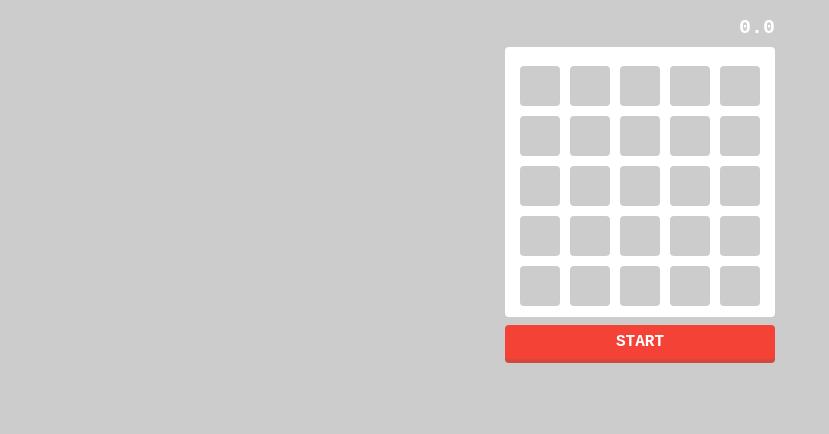
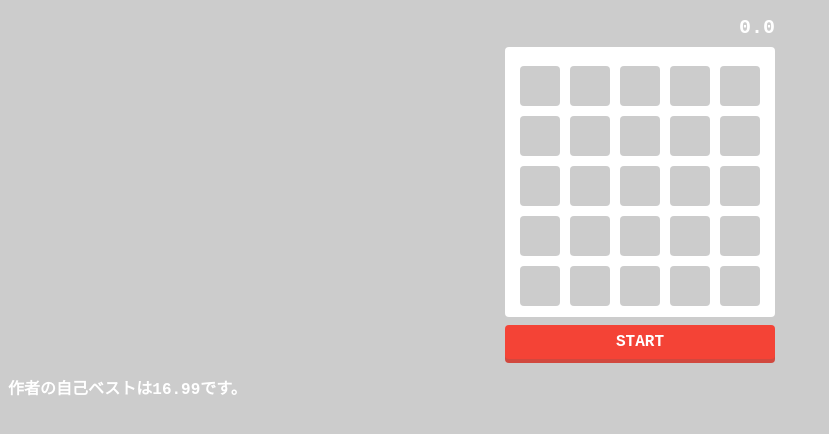
Before and after one commit to isikoro1/NumbersGame, a plain HTML site: page index.html in a window 1280 px wide. Shown: the whole page, without its empty margins (0-829 px from the left). Drawn offline with Linux system fonts and the light colour scheme.

Commit message:
Update index.html
テキスト追加

```diff
--- a/index.html
+++ b/index.html
@@ -12,5 +12,6 @@
     <div id="btn">START</div>
   </div>
   <script src="js/main.js"></script>
+  作者の自己ベストは16.99です。
 </body>
 </html>
```
